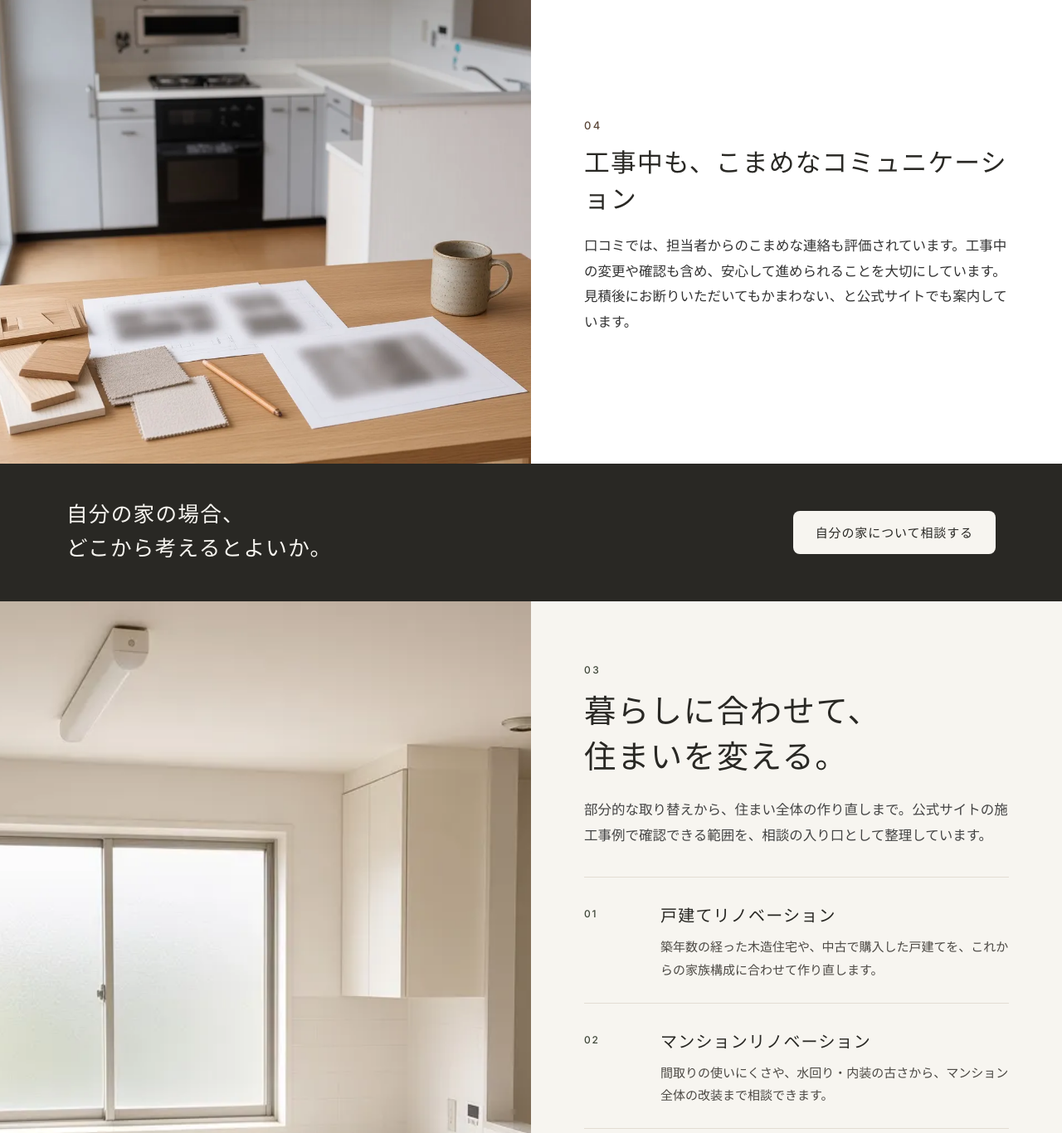
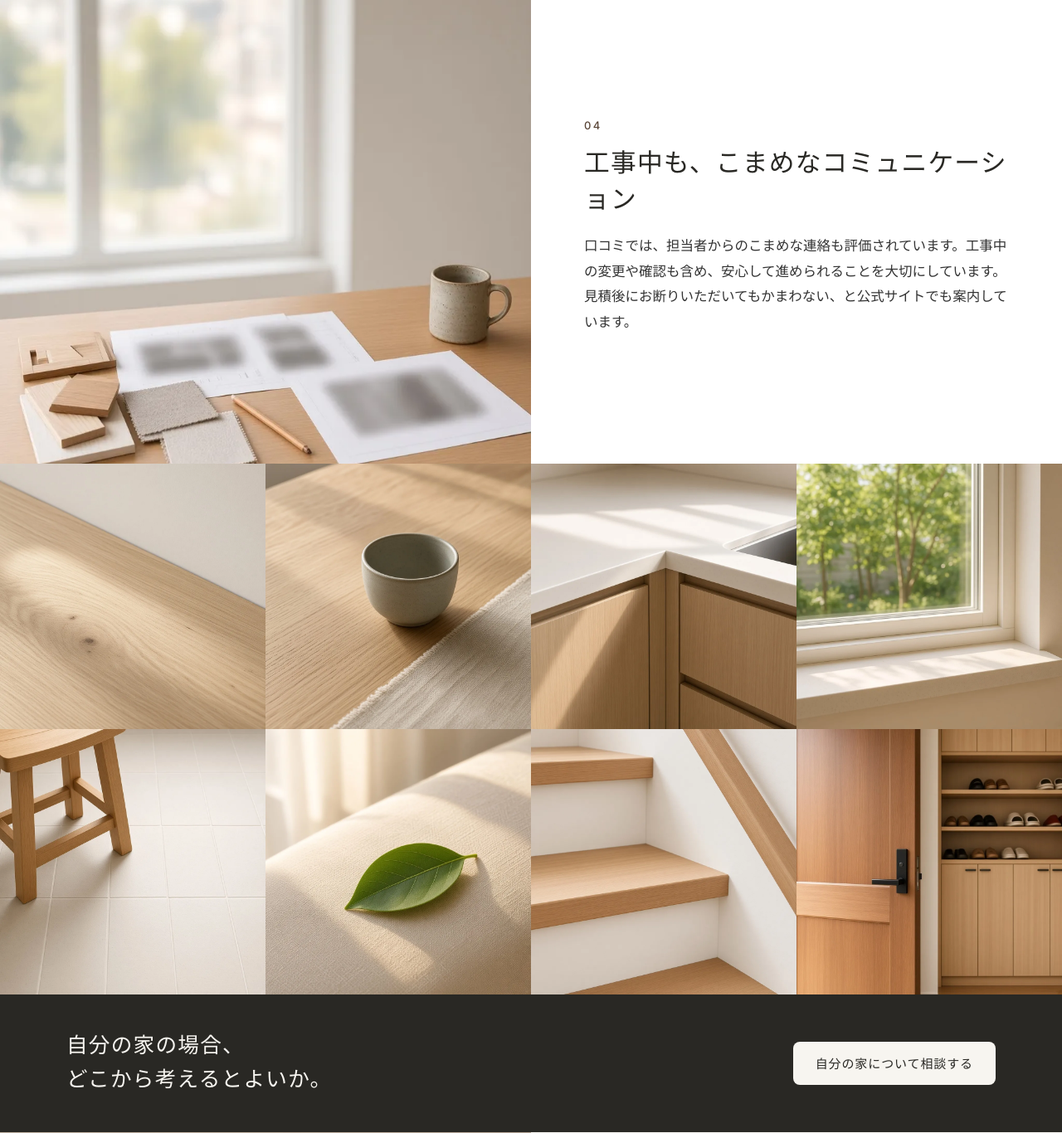
Before and after one commit to sumilianaikonsarutanto-cmd/website-project, a PHP site: page / in a window 1280 px wide. Shown: the part 3853-5219 px from the top of the page at 83% size. Run offline with PHP 8.4, Linux system fonts and the light colour scheme; some libraries are stand-ins or nearby versions.

Commit message:
縦構図の切り抜きと寄り写真をホームページに追加
横長写真は画面半分用に縦へ切り直し、床や水回りなどの寄り8点を並べた。

Co-authored-by: sumilianaikonsarutanto-cmd <sumilianaikonsarutanto-cmd@users.noreply.github.com>

```diff
--- a/assets/css/style.css
+++ b/assets/css/style.css
@@ -387,6 +387,17 @@ a { color: inherit; }
   border-top: 0;
   border-left: 1px solid var(--charcoal);
   padding: 0 0 20px 18px;
+}
+.details {
+  display: grid;
+  grid-template-columns: repeat(4, 1fr);
+  background: var(--ivory);
+}
+.details img {
+  width: 100%;
+  height: auto;
+  aspect-ratio: 1;
+  object-fit: cover;
 }
 .final.pair { padding: 0; min-height: 620px; }
 .final .pair__copy h2 { color: var(--ivory); }
@@ -850,6 +861,7 @@ a { color: inherit; }
   .hero__copy { padding: 32px 22px 40px; }
   .worry, .company, .area, .quotes, .axes { grid-template-columns: 1fr; }
   .axes { grid-template-columns: 1fr 1fr; }
+  .details { grid-template-columns: repeat(2, 1fr); }
   .pair, .pair--flip { grid-template-columns: 1fr; min-height: 0; }
   .pair__photo, .pair--flip .pair__photo { order: -1; min-height: 0; height: min(68vw, 420px); }
   .pair__copy { padding: 36px 22px 48px; }
--- a/index.html
+++ b/index.html
@@ -167,12 +167,12 @@
         <p>初めてのリフォームでも不安にならないよう、工事内容やプランを分かりやすくご説明します。初めてのリフォームだからこそ、分からないことがあって当然です。</p>
       </div>
       <div class="pair__photo">
-        <img src="assets/img/scenes/dining.webp" width="1152" height="864" alt="白い壁と木のテーブルがあるダイニング" loading="lazy">
+        <img src="assets/img/scenes/dining.webp" width="864" height="1152" alt="白い壁と木のテーブルがあるダイニング" loading="lazy">
       </div>
     </article>
     <article class="pair">
       <div class="pair__photo">
-        <img src="assets/img/scenes/kitchen.webp" width="1152" height="864" alt="木の収納と白い天板のキッチン" loading="lazy">
+        <img src="assets/img/scenes/kitchen.webp" width="864" height="1152" alt="木の収納と白い天板のキッチン" loading="lazy">
       </div>
       <div class="pair__copy">
         <p class="reason__no">02</p>
@@ -187,12 +187,12 @@
         <p>戸建て・マンションのリノベーションから、間取り変更、増築、耐震、水回り、内装まで、幅広い施工事例があります。水回りの取り替えから、2世帯のフルリノベーションまで手がけています。</p>
       </div>
       <div class="pair__photo">
-        <img src="assets/img/scenes/ldk.webp" width="1152" height="864" alt="部屋がつながった明るいリビングダイニング" loading="lazy">
+        <img src="assets/img/scenes/ldk.webp" width="864" height="1152" alt="部屋がつながった明るいリビングダイニング" loading="lazy">
       </div>
     </article>
     <article class="pair">
       <div class="pair__photo">
-        <img src="assets/img/scenes/plans.webp" width="1152" height="864" alt="図面と木材のサンプルが並んだ打ち合わせの机" loading="lazy">
+        <img src="assets/img/scenes/plans.webp" width="864" height="1152" alt="図面と木材のサンプルが並んだ打ち合わせの机" loading="lazy">
       </div>
       <div class="pair__copy">
         <p class="reason__no">04</p>
@@ -200,6 +200,17 @@
         <p>口コミでは、担当者からのこまめな連絡も評価されています。工事中の変更や確認も含め、安心して進められることを大切にしています。見積後にお断りいただいてもかまわない、と公式サイトでも案内しています。</p>
       </div>
     </article>
+  </section>
+
+  <section class="details" aria-label="室内のディテール">
+    <img src="assets/img/details/floor.webp" width="1200" height="1200" alt="オークの床と白い壁の境目" loading="lazy">
+    <img src="assets/img/details/table.webp" width="1200" height="1200" alt="木のテーブルとカップ" loading="lazy">
+    <img src="assets/img/details/sink.webp" width="1200" height="1200" alt="白い天板と木の収納" loading="lazy">
+    <img src="assets/img/details/window.webp" width="1200" height="1200" alt="庭の見える窓枠" loading="lazy">
+    <img src="assets/img/details/bath.webp" width="1200" height="1200" alt="浴室のタイルと木の椅子" loading="lazy">
+    <img src="assets/img/details/linen.webp" width="1200" height="1200" alt="リネンのソファと観葉植物" loading="lazy">
+    <img src="assets/img/details/stair.webp" width="1200" height="1200" alt="木の階段と手すり" loading="lazy">
+    <img src="assets/img/details/door.webp" width="1200" height="1200" alt="木の玄関ドアと収納" loading="lazy">
   </section>
 
   <div class="band">
```
Also changed, not shown: docs/content-source.md (+1 -1 lines), assets/img/details/bath.webp (added), assets/img/details/door.webp (added), assets/img/details/floor.webp (added), assets/img/details/linen.webp (added), assets/img/details/sink.webp (added), assets/img/details/stair.webp (added), assets/img/details/table.webp (added), assets/img/details/window.webp (added), assets/img/scenes/dining.webp, assets/img/scenes/kitchen.webp, assets/img/scenes/ldk.webp, assets/img/scenes/plans.webp.
